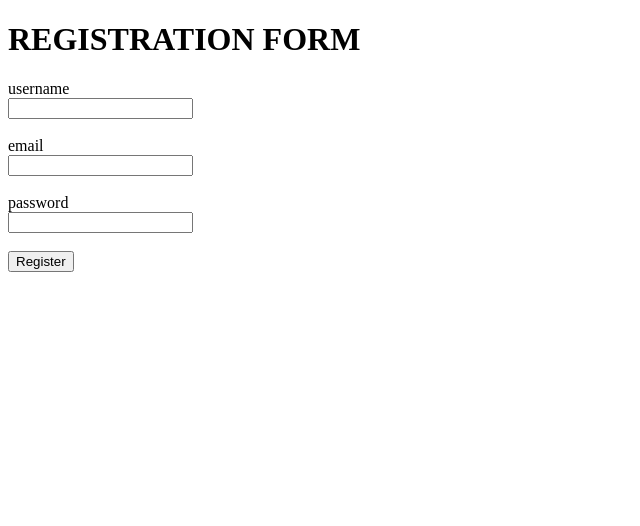
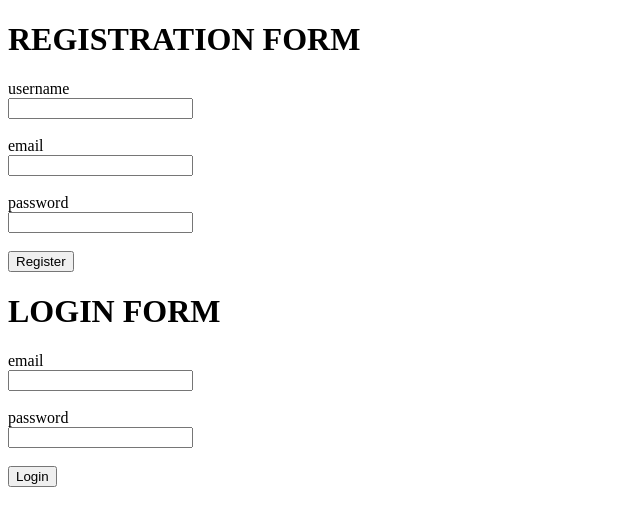
Before and after one commit to FatimaSami99/login_form_auth, a website with bundled scripts: page index.html in a window 1280 px wide. Shown: the whole page, without its empty margins (0-640 px from the left). Built offline with nearby package versions, Linux system fonts and the light colour scheme.

Commit message:
Update index.html

```diff
--- a/index.html
+++ b/index.html
@@ -20,6 +20,13 @@
     <input id="password" type="password"><br><br>
     <button id="register">Register</button>
 
+    <h1>LOGIN FORM</h1>
+    <label for="email">email</label><br>
+    <input id="emailForLogin" type="text"><br><br>
+    <label for="password">password</label><br>
+    <input id="passwordForLogin" type="password"><br><br>
+    <button id="login">Login</button>
+
 
     <script type="module" src="./assests/js/config.js"></script>
     <script type="module" src="./assests/js/index.js"></script>
```
